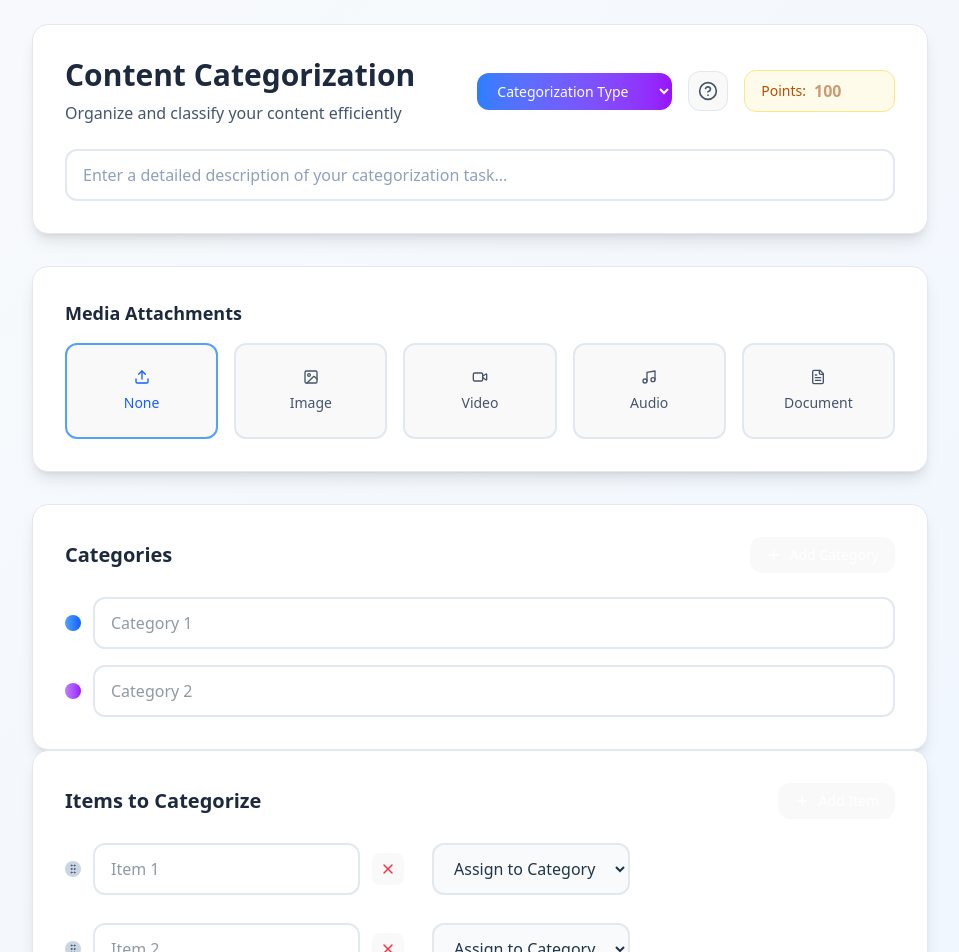
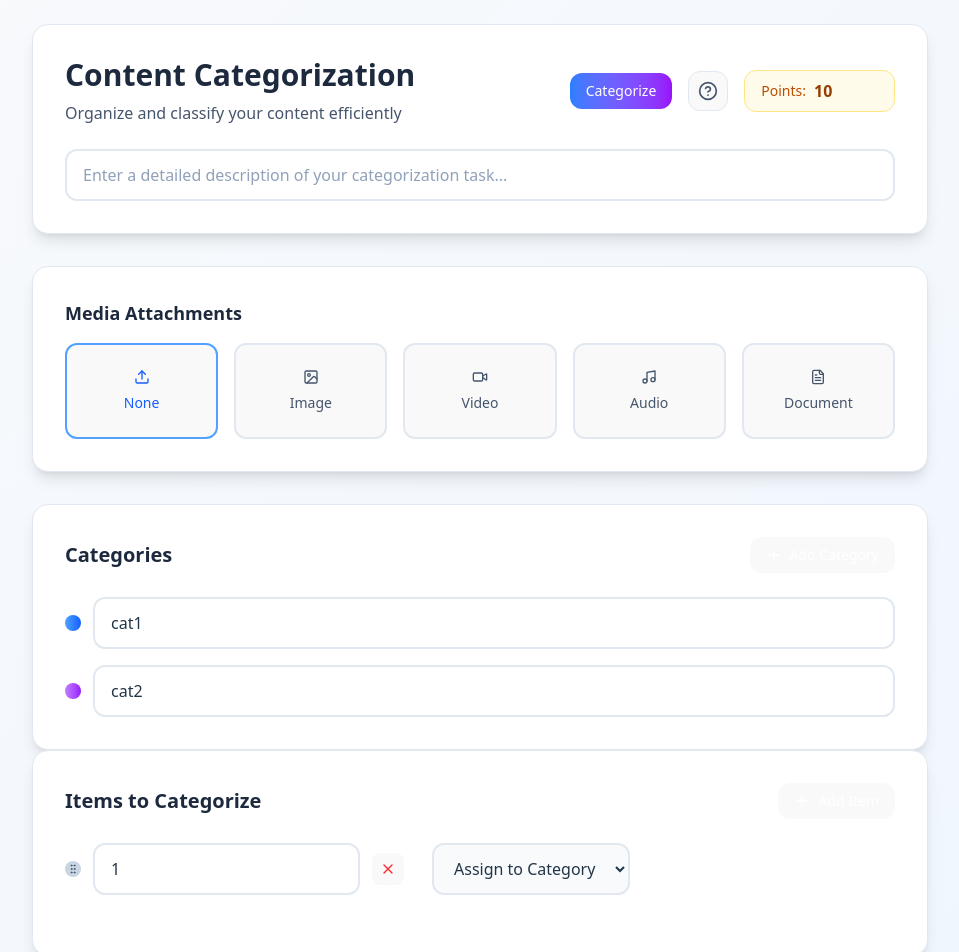
Before and after one commit to shreyashaw05/form-builder, a React (Vite) app: page / in a window 1280 px wide. Shown: the top 952 px of the page, without its empty margins (160-1119 px from the left). Built offline with nearby package versions, Linux system fonts and the light colour scheme.

Commit message:
payload updating propelry

```diff
--- a/src/App.tsx
+++ b/src/App.tsx
@@ -3,6 +3,7 @@ export default function App() {
   return (
     <>
     <Categorize/>
+    {/* <Categorize/> */}
     </>
   );
 }
--- a/src/components/Categorize.tsx
+++ b/src/components/Categorize.tsx
@@ -1,12 +1,19 @@
-import { useState } from 'react';
+import { useEffect, useState } from 'react';
 import { HelpCircle, Plus, X, Upload, Image, Video, FileText, Music } from 'lucide-react';
 import DndWrapper from '../context/dndContext';
 
 const Categorize = () => {
-  const [categories, setCategories] = useState(['', '']);
-  const [items, setItems] = useState(['', '']);
+  const [categories, setCategories] = useState(['cat1', 'cat2']);
+  const [items, setItems] = useState(['1']);
   const [selectedMedia, setSelectedMedia] = useState('');
-
+  const [correct_category, setCorrectCategory] = useState<string[]>([]);
+  const [points, setPoints] = useState(10);
+  const [answer, setAnswer] = useState([{
+    id:Number(new Date()),
+    item_name: "",
+    correct_category: "",
+  }]);
+  const [question, setQuestion] = useState('');
   const addCategory = () => {
     setCategories([...categories, '']);
   };
@@ -19,11 +26,17 @@ const Categorize = () => {
 
   const addItem = () => {
     setItems([...items, '']);
+    setAnswer([...answer, {
+      id:Number(new Date()),
+      item_name: "",
+      correct_category: "",
+    }]);
   };
 
   const removeItem = (index) => {
     if (items.length > 2) {
       setItems(items.filter((_, i) => i !== index));
+      setAnswer(answer.filter((_, i) => i !== index));
     }
   };
 
@@ -38,7 +51,18 @@ const Categorize = () => {
     newItems[index] = value;
     setItems(newItems);
   };
+  useEffect(() => {
+    console.log("items", correct_category);
+  }, [correct_category]);
 
+  useEffect(() => {
+    const updatedAnswer = answer.map((ans, index) => ({
+      ...ans,
+      item_name: items[index] || "",
+      correct_category: correct_category[index] || "",
+    }));
+    setAnswer(updatedAnswer);
+  }, [items, correct_category]);
   const getMediaIcon = (type:any) => {
     switch (type) {
       case 'image': return <Image className="w-4 h-4" />;
@@ -49,6 +73,17 @@ const Categorize = () => {
     }
   };
 
+
+  const submitForm = () => {
+    const payload = {
+      type: "categorization",
+      question: question,
+      categories: categories.filter(cat => cat.trim() !== ''),
+      items:answer,
+      points:points
+    };
+    console.log('Form submitted:', payload);
+  }
   return (
     <div className="min-h-screen bg-gradient-to-br from-slate-50 to-blue-50 p-6">
       <div className="max-w-4xl mx-auto">
@@ -60,12 +95,9 @@ const Categorize = () => {
               <p className="text-slate-600">Organize and classify your content efficiently</p>
             </div>
             <div className="flex items-center gap-4">
-              <select className="bg-gradient-to-r from-blue-500 to-purple-600 text-white border-0 rounded-xl px-4 py-2 text-sm font-medium focus:outline-none focus:ring-2 focus:ring-blue-300 cursor-pointer">
-                <option value="">Categorization Type</option>
-                <option value="type1">Content Classification</option>
-                <option value="type2">Topic Sorting</option>
-                <option value="type3">Priority Grouping</option>
-              </select>
+              <p className="bg-gradient-to-r from-blue-500 to-purple-600 text-white border-0 rounded-xl px-4 py-2 text-sm font-medium focus:outline-none focus:ring-2 focus:ring-blue-300 cursor-pointer">
+                Categorize
+              </p>
               <button
                 className="w-10 h-10 flex items-center justify-center bg-slate-100 hover:bg-blue-100 border border-slate-200 rounded-xl text-slate-600 hover:text-blue-600 transition-all duration-200"
                 title="Help & Instructions"
@@ -75,6 +107,8 @@ const Categorize = () => {
               <div className="flex items-center gap-2 bg-amber-50 border border-amber-200 rounded-xl px-4 py-2">
                 <span className="text-sm font-medium text-amber-700">Points:</span>
                 <input
+                value={points}
+                onChange={e=> setPoints(parseInt(e.target.value))}
                   type="number"
                   placeholder="100"
                   className="w-16 bg-transparent border-0 text-amber-800 font-semibold focus:outline-none"
@@ -85,6 +119,7 @@ const Categorize = () => {
 
           <div className="relative">
             <input
+            onChange={(e)=> setQuestion(e.target.value)}
               type="text"
               placeholder="Enter a detailed description of your categorization task..."
               className="w-full border-2 border-slate-200 rounded-xl px-4 py-3 text-slate-700 focus:outline-none focus:border-blue-400 focus:ring-4 focus:ring-blue-100 transition-all duration-200 placeholder-slate-400"
@@ -171,7 +206,7 @@ const Categorize = () => {
               </button>
             </div>
             <div className="space-y-4">
-              <DndWrapper items={items} setItems={setItems} updateItem={updateItem} removeItem={removeItem} categories={categories} />
+              <DndWrapper items={items} setCorrectCategory={setCorrectCategory} setItems={setItems} updateItem={updateItem} removeItem={removeItem} categories={categories} />
               {/* {items.map((item, index) => (
                 <div key={index} className="space-y-3">
                   <div className="flex items-center gap-3">
@@ -215,7 +250,7 @@ const Categorize = () => {
             <button className="px-6 py-3 border-2 border-slate-300 text-slate-700 hover:border-slate-400 rounded-xl font-medium transition-all duration-200">
               Preview
             </button>
-            <button className="px-8 py-3 bg-gradient-to-r from-blue-500 to-purple-600 hover:from-blue-600 hover:to-purple-700 text-white rounded-xl font-semibold shadow-lg hover:shadow-xl transition-all duration-200">
+            <button onClick={submitForm} className="px-8 py-3 bg-gradient-to-r from-blue-500 to-purple-600 hover:from-blue-600 hover:to-purple-700 text-white rounded-xl font-semibold shadow-lg hover:shadow-xl transition-all duration-200">
               Create Categorization
             </button>
           </div>
--- a/src/components/Form.tsx
+++ b/src/components/Form.tsx
@@ -8,10 +8,12 @@ interface SortableItemProps {
   updateItem: (index: number, value: string) => void;
   removeItem: (index: number) => void;
   categories: string[];
+  //  handleUpdation: (e:any, item,index) => void;
+  setCorrectCategory: React.Dispatch<React.SetStateAction<string[]>>;
   id: string | number;
 }
 
-export function SortableItem({item, index, updateItem, removeItem, categories, id}: SortableItemProps) {
+export function SortableItem({item, index, updateItem, setCorrectCategory, removeItem, categories, id}: SortableItemProps) {
   const {
     attributes,
     listeners,
@@ -55,7 +57,14 @@ export function SortableItem({item, index, updateItem, removeItem, categories, i
         </button>
       </div>
       <div className="ml-7">
-        <select className="w-full border-2 border-slate-200 rounded-xl px-4 py-3 focus:outline-none focus:border-blue-400 focus:ring-4 focus:ring-blue-100 transition-all duration-200 bg-slate-50">
+        <select
+          onChange={e=>setCorrectCategory(prev => {
+            const newCategories = [...prev];
+            newCategories[index] = e.target.value;
+            return newCategories;
+          })}
+          className="w-full border-2 border-slate-200 rounded-xl px-4 py-3 focus:outline-none focus:border-blue-400 focus:ring-4 focus:ring-blue-100 transition-all duration-200 bg-slate-50"
+        >
           <option value="">Assign to Category</option>
           {categories.map((cat, catIndex) => (
             cat && <option key={catIndex} value={cat}>{cat}</option>
--- a/src/context/dndContext.tsx
+++ b/src/context/dndContext.tsx
@@ -21,11 +21,14 @@ interface DndWrapperProps {
   items: string[];
   updateItem: (index: number, value: string) => void;
   setItems: React.Dispatch<React.SetStateAction<string[]>>;
+  setCorrectCategory: React.Dispatch<React.SetStateAction<string[]>>;
   removeItem: (index: number) => void;
+//   handleUpdation: (e:any, item:string,index:any) => void;
+
   categories: string[];
 }
 
-export default function DndWrapper({items, updateItem, setItems, removeItem, categories}: DndWrapperProps) {
+export default function DndWrapper({items, updateItem, setCorrectCategory, setItems, removeItem, categories}: DndWrapperProps) {
 const [activeId, setActiveId] = useState<string | number | null>(null);
   const sensors = useSensors(
     useSensor(PointerSensor),
@@ -46,12 +49,13 @@ const [activeId, setActiveId] = useState<string | number | null>(null);
         items={items}
         strategy={verticalListSortingStrategy}
       >
-        {items.map((item, index) => <SortableItem item={item} index={index} updateItem={updateItem} removeItem={removeItem} categories={categories} key={index} id={index} />)}
+        {items.map((item, index) => <SortableItem setCorrectCategory={setCorrectCategory} item={item} index={index} updateItem={updateItem} removeItem={removeItem} categories={categories} key={index} id={index} />)}
       </SortableContext>
       <DragOverlay>
         {activeId !== null ? (
           <div className="opacity-50">
             <SortableItem
+            setCorrectCategory={setCorrectCategory}
               item={items[Number(activeId)]}
               index={Number(activeId)}
               updateItem={updateItem}
@@ -74,21 +78,21 @@ const [activeId, setActiveId] = useState<string | number | null>(null);
 
 function handleDragEnd(event: DragEndEvent) {
     const {active, over} = event;
-    console.log('Drag End Event:', event);
+    // console.log('Drag End Event:', event);
         setActiveId(null);
     if (!over) {
-        console.log('No item was dragged over.');
+        // console.log('No item was dragged over.');
         return;
     }
-    console.log('Active ID:', active.id, 'Over ID:', over.id);
+    // console.log('Active ID:', active.id, 'Over ID:', over.id);
 
     if (active.id !== over.id) {
         setItems((prevItems) => {
             const oldIndex = Number(active.id);
             const newIndex = Number(over.id);
-            console.log('Old Index:', oldIndex, 'New Index:', newIndex);
+            // console.log('Old Index:', oldIndex, 'New Index:', newIndex);
             const movedItems = arrayMove(prevItems, oldIndex, newIndex);
-            console.log('Items after move:', movedItems);
+            // console.log('Items after move:', movedItems);
             return movedItems;
         });
     }
```
